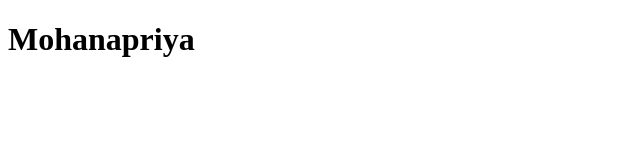
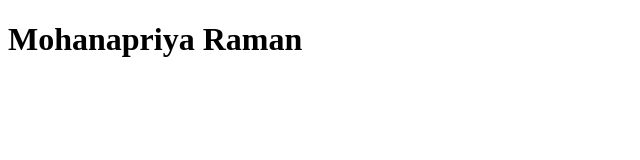
Before and after one commit to Mohana-priya123/Project, a plain HTML site: page index.html in a window 1280 px wide. Shown: the whole page, without its empty margins (0-640 px from the left). Drawn offline with Linux system fonts and the light colour scheme.

Commit message:
fix : the file was changed

```diff
--- a/index.html
+++ b/index.html
@@ -6,6 +6,6 @@
     <title>Document</title>
 </head>
 <body>
-    <h1>Mohanapriya</h1>
+    <h1>Mohanapriya Raman</h1>
 </body>
 </html>
```
